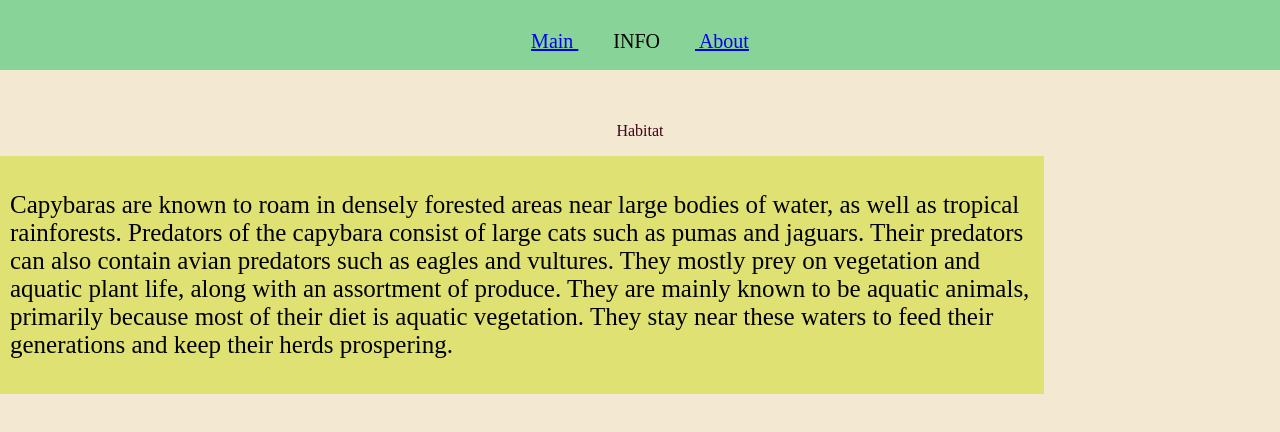
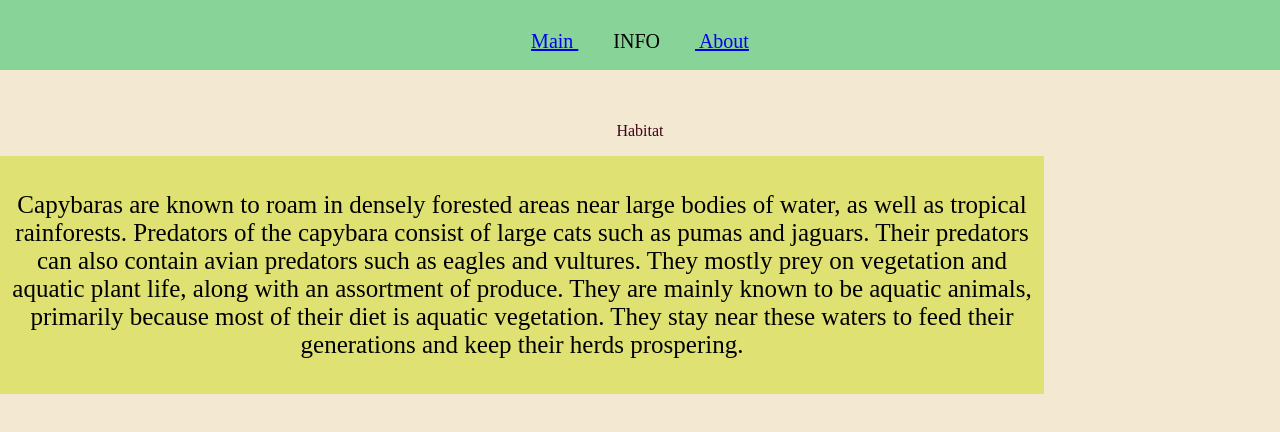
Before and after one commit to adamSweeneyNWC/adamSweeneyNWC.github.io, a plain HTML site: page capybaramain/capybarainfo/index.html in a window 1280 px wide. Drawn offline with Linux system fonts and the light colour scheme.

Commit message:
Update index.html

```diff
--- a/capybaramain/capybarainfo/index.html
+++ b/capybaramain/capybarainfo/index.html
@@ -25,5 +25,7 @@
 </div>
 
 <div class="flexbox-item-7">
+  <center>
   <p>Capybaras are known to roam in densely forested areas near large bodies of water, as well as tropical rainforests. Predators of the capybara consist of large cats such as pumas and jaguars. Their predators can also contain avian predators such as eagles and vultures. They mostly prey on vegetation and aquatic plant life, along with an assortment of produce. They are mainly known to be aquatic animals, primarily because most of their diet is aquatic vegetation. They stay near these waters to feed their generations and keep their herds prospering.
+  </center
 </div>
```
